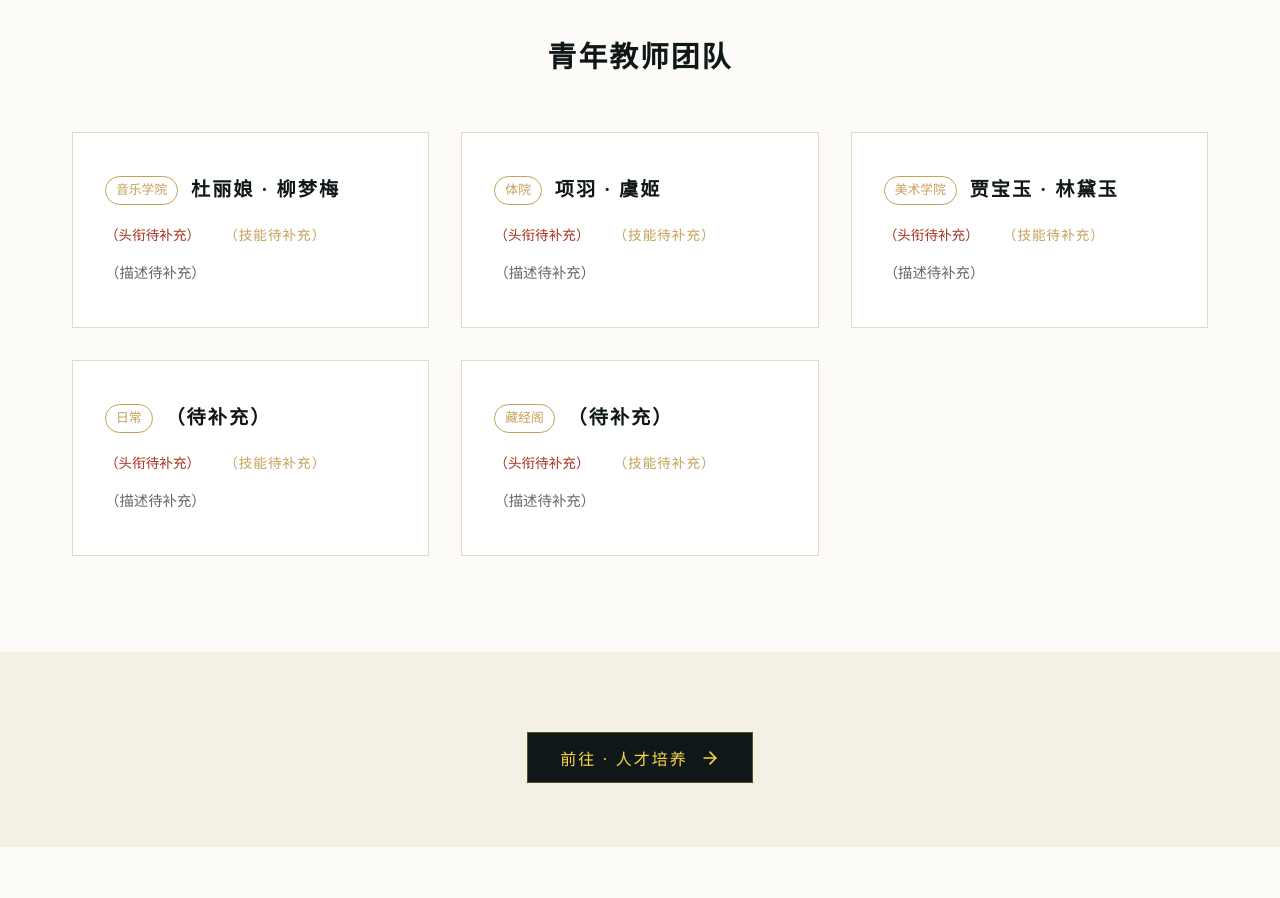
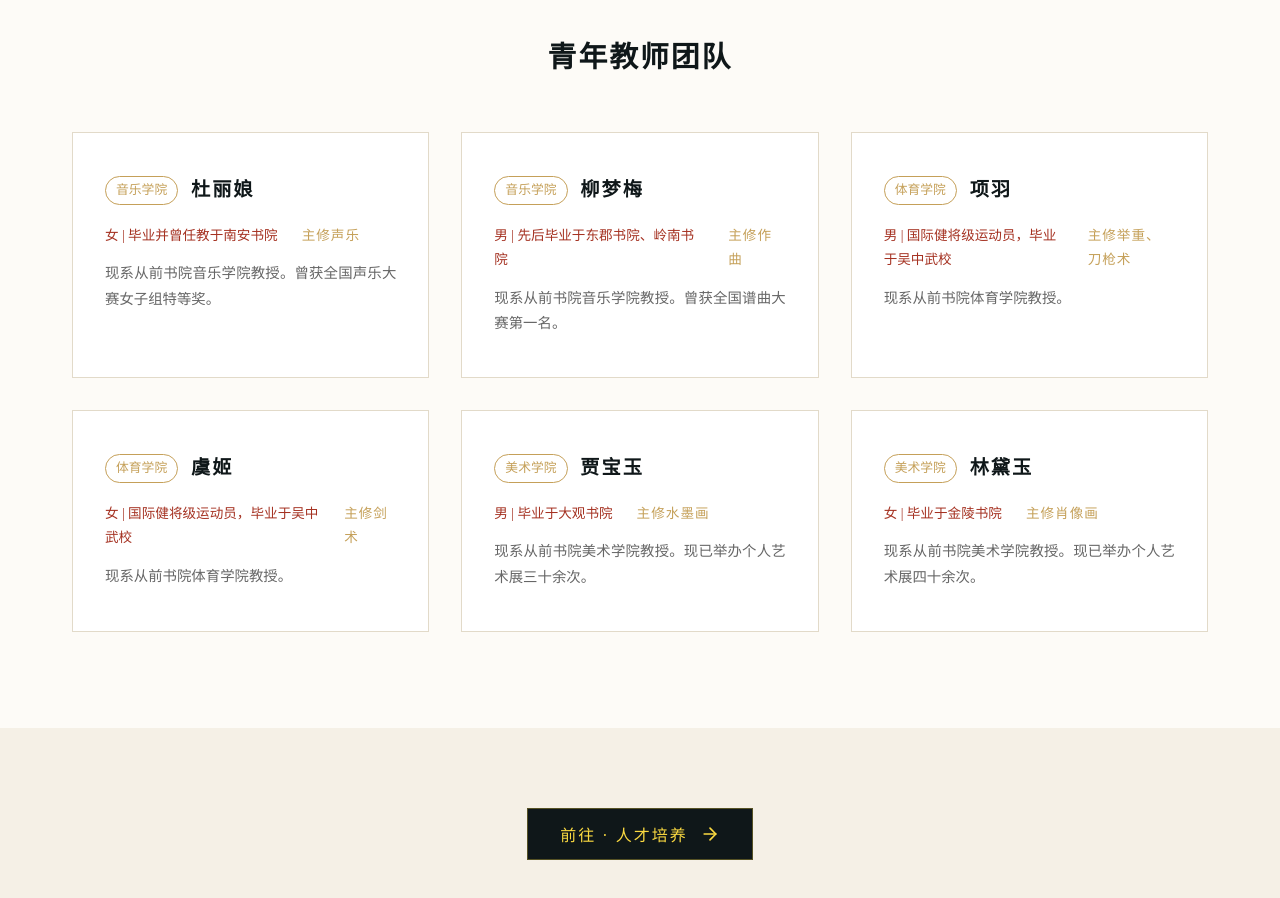
Before and after one commit to miaopan607/Once-Upon-An-Academy, a Vue app: page /faculty in a window 1280 px wide. Shown: the part 1040-1938 px from the top of the page. Before the commit the page ends 1887 px from the top, so only its background shows below. Built offline with nearby package versions, Linux system fonts and the light colour scheme; the HTML template or start-up script is replaced by a standard one.

Commit message:
feat: 先把几位导师的描述提交了

```diff
--- a/src/views/Faculty.vue
+++ b/src/views/Faculty.vue
@@ -5,39 +5,46 @@ const router = useRouter();
 
 const teachers = [
   {
-    name: '杜丽娘 · 柳梦梅',
-    title: '（头衔待补充）',
-    skill: '（技能待补充）',
+    name: '杜丽娘',
+    title: '女 | 毕业并曾任教于南安书院',
+    skill: '主修声乐',
     college: '音乐学院',
-    desc: '（描述待补充）'
+    desc: '现系从前书院音乐学院教授。曾获全国声乐大赛女子组特等奖。'
   },
   {
-    name: '项羽 · 虞姬',
-    title: '（头衔待补充）',
-    skill: '（技能待补充）',
-    college: '体院',
-    desc: '（描述待补充）'
+    name: '柳梦梅',
+    title: '男 | 先后毕业于东郡书院、岭南书院',
+    skill: '主修作曲',
+    college: '音乐学院',
+    desc: '现系从前书院音乐学院教授。曾获全国谱曲大赛第一名。'
   },
   {
-    name: '贾宝玉 · 林黛玉',
-    title: '（头衔待补充）',
-    skill: '（技能待补充）',
-    college: '美术学院',
-    desc: '（描述待补充）'
+    name: '项羽',
+    title: '男 | 国际健将级运动员，毕业于吴中武校',
+    skill: '主修举重、刀枪术',
+    college: '体育学院',
+    desc: '现系从前书院体育学院教授。'
   },
   {
-    name: '（待补充）',
-    title: '（头衔待补充）',
-    skill: '（技能待补充）',
-    college: '日常',
-    desc: '（描述待补充）'
+    name: '虞姬',
+    title: '女 | 国际健将级运动员，毕业于吴中武校',
+    skill: '主修剑术',
+    college: '体育学院',
+    desc: '现系从前书院体育学院教授。'
   },
   {
-    name: '（待补充）',
-    title: '（头衔待补充）',
-    skill: '（技能待补充）',
-    college: '藏经阁',
-    desc: '（描述待补充）'
+    name: '贾宝玉',
+    title: '男 | 毕业于大观书院',
+    skill: '主修水墨画',
+    college: '美术学院',
+    desc: '现系从前书院美术学院教授。现已举办个人艺术展三十余次。'
+  },
+  {
+    name: '林黛玉',
+    title: '女 | 毕业于金陵书院',
+    skill: '主修肖像画',
+    college: '美术学院',
+    desc: '现系从前书院美术学院教授。现已举办个人艺术展四十余次。'
   }
 ];
 </script>
```
